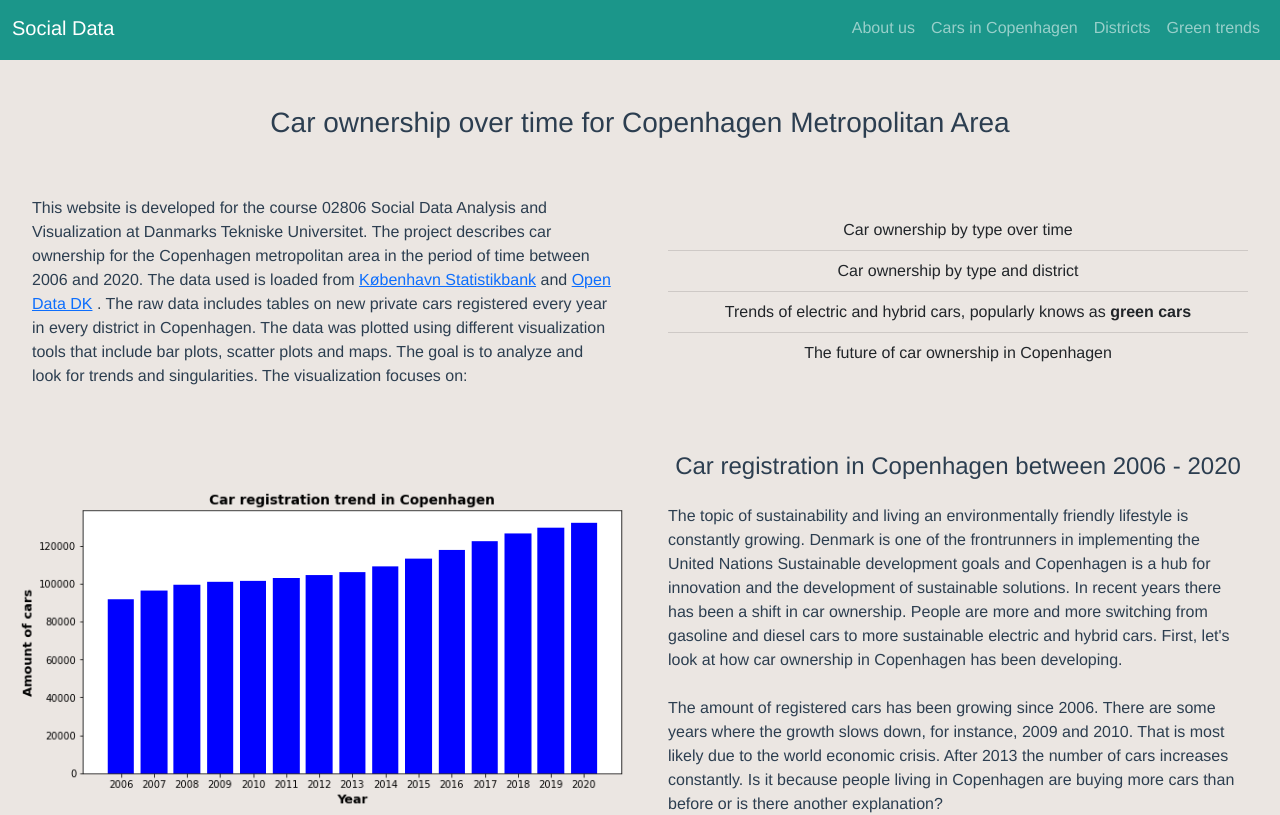
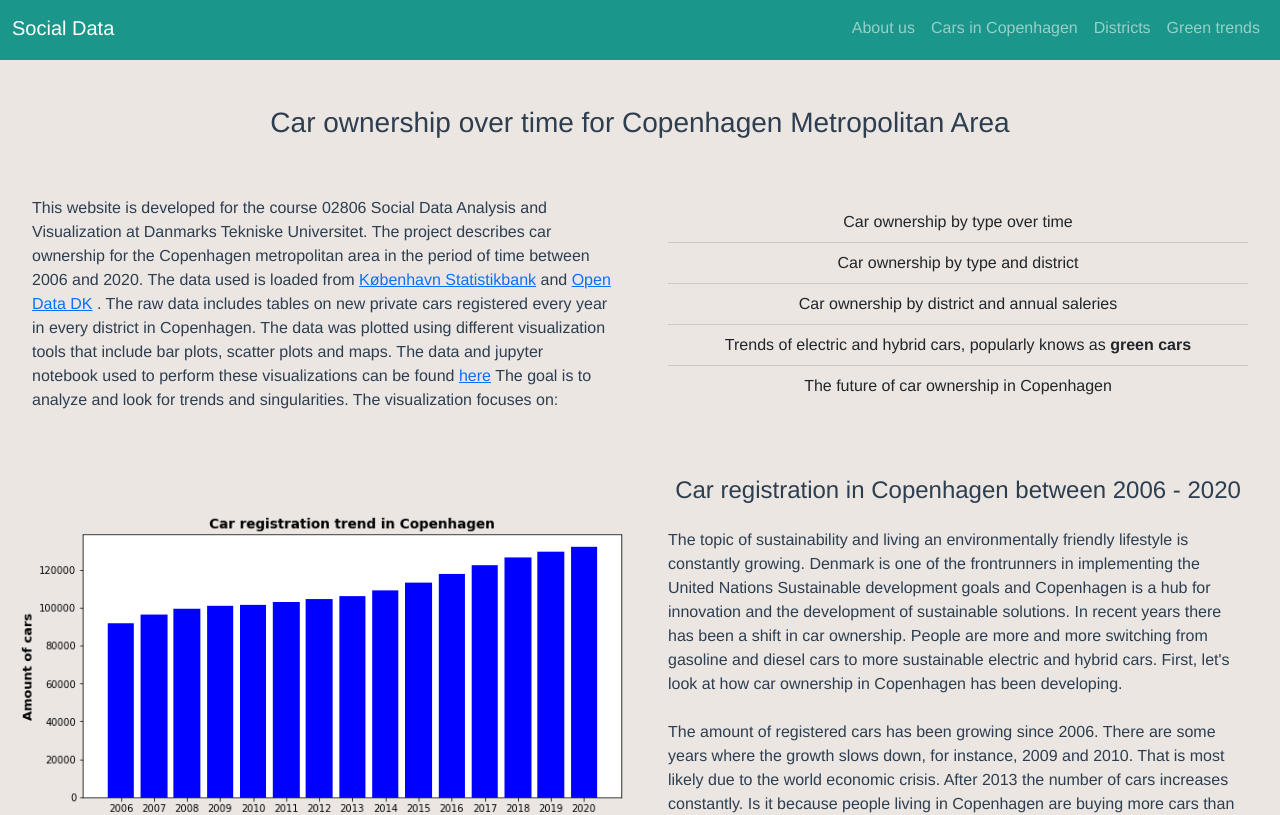
Before and after one commit to jonagusth/socialDataWebApp, a Vue app: page / in a window 1280 px wide. Shown: the top 815 px of the page. Built offline with nearby package versions, Linux system fonts and the light colour scheme.

Commit message:
change bullet list and add data/notebook link

```diff
--- a/src/components/FirstPage.vue
+++ b/src/components/FirstPage.vue
@@ -20,7 +20,8 @@
           . The raw data includes tables on new private cars registered every
           year in every district in Copenhagen. The data was plotted
           using different visualization tools that include bar plots, scatter
-          plots and maps. The goal is to analyze and look for trends and
+          plots and maps. The data and jupyter notebook used to perform these visualizations can be found
+          <a href="https://github.com/jonagusth/SoicalDataAssets">here</a> The goal is to analyze and look for trends and
           singularities. The visualization focuses on:
         </p>
       </div>
@@ -31,6 +32,9 @@
           </li>
           <li class="list-group-item" style="background-color: rgb(235, 230, 226); !important">
             Car ownership by type and district
+          </li>
+          <li class="list-group-item" style="background-color: rgb(235, 230, 226); !important">
+            Car ownership by district and annual saleries
           </li>
           <li class="list-group-item" style="background-color: rgb(235, 230, 226); !important">
             Trends of electric and hybrid cars, popularly knows as
```
